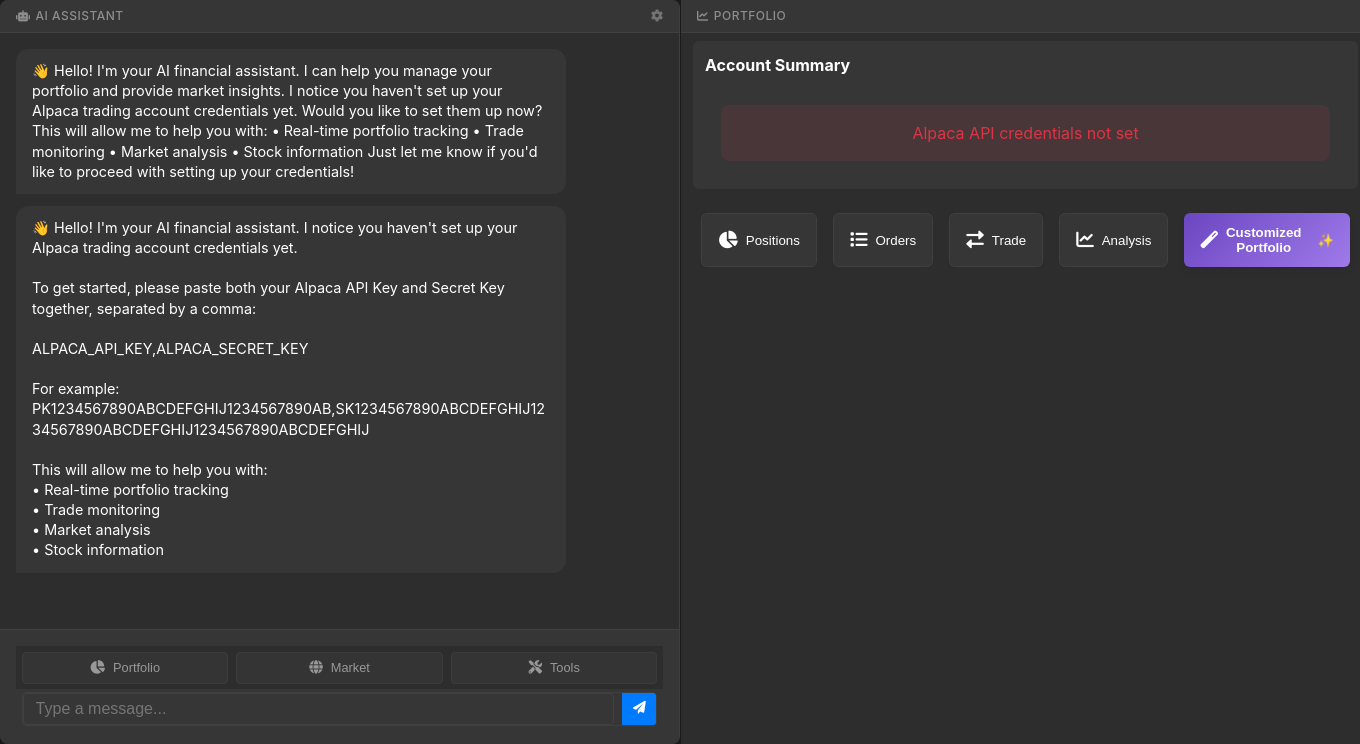
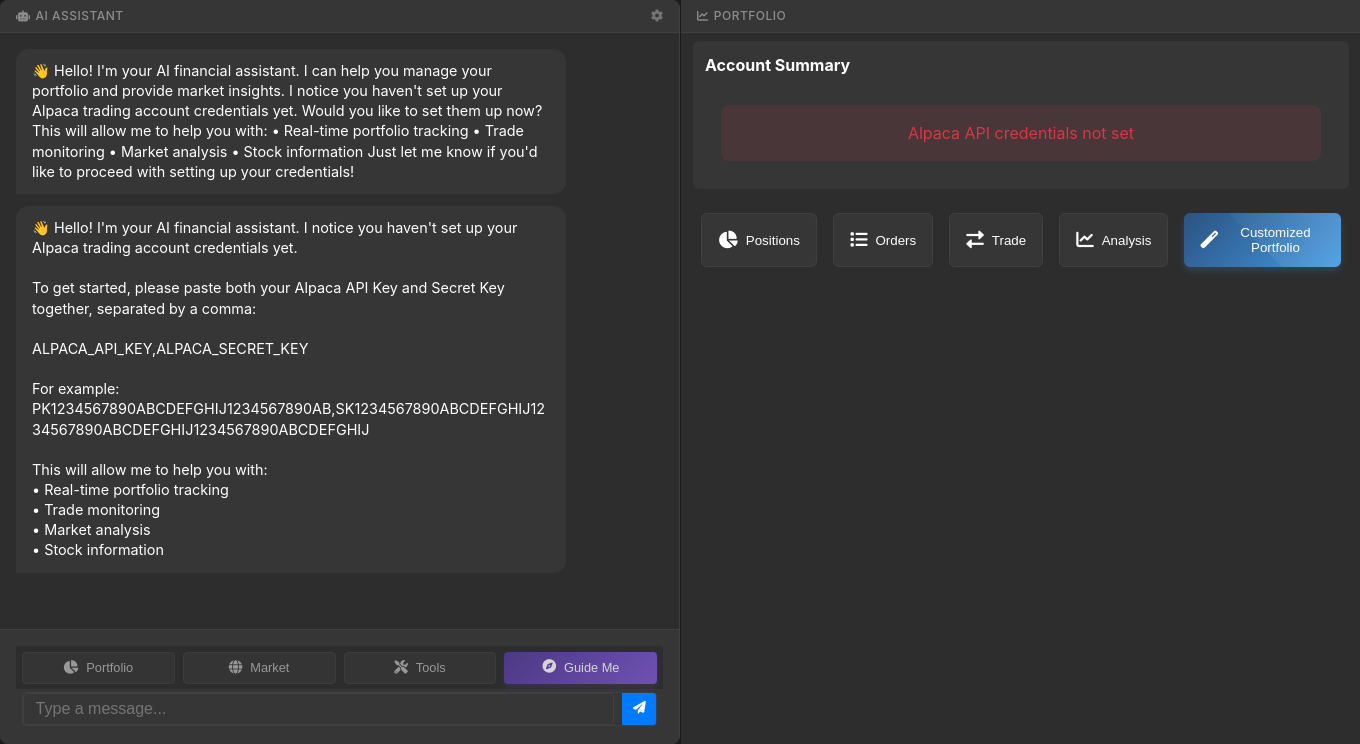
Before and after one commit to vdk888/Bubble-3, a Flask app: page /dashboard in a window 1360 px wide. Shown: the part 56-800 px from the top of the page. Run offline with Flask 3, Linux system fonts and the light colour scheme; the visitor is signed in with stand-in values (Sample User, id 1).

Commit message:
special buttons

```diff
--- a/static/css/dashboard.css
+++ b/static/css/dashboard.css
@@ -366,46 +366,146 @@
 
 /* Customized Portfolio Button */
 .tool-button.premium {
-    background: linear-gradient(135deg, #6b46c1 0%, #9f7aea 100%);
+    background: linear-gradient(135deg, #2c5282 0%, #4299e1 100%);
     border: none;
     color: white;
-    font-weight: 600;
-    box-shadow: 0 4px 6px rgba(50, 50, 93, 0.11), 0 1px 3px rgba(0, 0, 0, 0.08);
-    transition: all 0.15s ease;
+    font-weight: 500;
+    box-shadow: 0 4px 6px rgba(66, 153, 225, 0.2);
+    transition: all 0.3s cubic-bezier(0.4, 0, 0.2, 1);
+    position: relative;
+    overflow: hidden;
 }
 
 .tool-button.premium:hover {
-    transform: translateY(-1px);
-    box-shadow: 0 7px 14px rgba(50, 50, 93, 0.1), 0 3px 6px rgba(0, 0, 0, 0.08);
-    background: linear-gradient(135deg, #805ad5 0%, #b794f4 100%);
+    transform: translateY(-2px);
+    box-shadow: 0 8px 15px rgba(66, 153, 225, 0.3);
 }
 
 .tool-button.premium:active {
     transform: translateY(1px);
 }
 
-.tool-button.premium::after {
-    content: "✨";
-    margin-left: 8px;
+.tool-button.premium::before {
+    content: "";
+    position: absolute;
+    top: -50%;
+    left: -50%;
+    width: 200%;
+    height: 200%;
+    background: linear-gradient(
+        45deg,
+        transparent,
+        rgba(255, 255, 255, 0.1),
+        transparent
+    );
+    transform: rotate(45deg);
+    animation: shine 3s infinite;
+}
+
+/* Guide Button Styling */
+.action-category.guide {
+    position: relative;
+}
+
+.guide .category-btn {
+    background: linear-gradient(135deg, #553c9a 0%, #805ad5 100%);
+    border: none;
+    color: white;
+    font-weight: 500;
+    box-shadow: 0 4px 6px rgba(128, 90, 213, 0.2);
+    transition: all 0.3s cubic-bezier(0.4, 0, 0.2, 1);
+    position: relative;
+    overflow: hidden;
+}
+
+.guide .category-btn:hover {
+    transform: translateY(-2px);
+    box-shadow: 0 8px 15px rgba(128, 90, 213, 0.3);
+}
+
+.guide .category-btn:active {
+    transform: translateY(1px);
+}
+
+.guide .category-btn::before {
+    content: "";
+    position: absolute;
+    top: -50%;
+    left: -50%;
+    width: 200%;
+    height: 200%;
+    background: linear-gradient(
+        45deg,
+        transparent,
+        rgba(255, 255, 255, 0.1),
+        transparent
+    );
+    transform: rotate(45deg);
+    animation: pulseShine 4s infinite;
+}
+
+.guide .category-btn i {
+    animation: float 3s ease-in-out infinite;
+}
+
+/* Animations */
+@keyframes shine {
+    0% {
+        left: -50%;
+    }
+    100% {
+        left: 100%;
+    }
+}
+
+@keyframes pulseShine {
+    0% {
+        left: -50%;
+        opacity: 0.8;
+    }
+    50% {
+        opacity: 0.4;
+    }
+    100% {
+        left: 100%;
+        opacity: 0.8;
+    }
+}
+
+@keyframes float {
+    0% {
+        transform: translateY(0px);
+    }
+    50% {
+        transform: translateY(-3px);
+    }
+    100% {
+        transform: translateY(0px);
+    }
 }
 
 /* Coming Soon Message */
 .coming-soon-message {
     text-align: center;
-    padding: 2rem;
-    background: rgba(107, 70, 193, 0.1);
-    border-radius: 8px;
-    margin: 1rem;
+    padding: 2.5rem;
+    background: linear-gradient(135deg, rgba(44, 82, 130, 0.05) 0%, rgba(66, 153, 225, 0.05) 100%);
+    border-radius: 12px;
+    margin: 1.5rem;
+    border: 1px solid rgba(66, 153, 225, 0.1);
+    box-shadow: 0 4px 6px rgba(66, 153, 225, 0.05);
 }
 
 .coming-soon-message h3 {
-    color: #9f7aea;
-    font-size: 1.5rem;
-    margin-bottom: 1rem;
+    color: #4299e1;
+    font-size: 1.75rem;
+    margin-bottom: 1.25rem;
+    font-weight: 600;
 }
 
 .coming-soon-message p {
     color: #718096;
     font-size: 1.1rem;
-    line-height: 1.6;
+    line-height: 1.7;
+    max-width: 600px;
+    margin: 0 auto;
 }
--- a/templates/components/chat-panel.html
+++ b/templates/components/chat-panel.html
@@ -64,6 +64,12 @@
                     </button>
                 </div>
             </div>
+            <div class="action-category guide" data-category="guide">
+                <button class="category-btn" data-action="start-guide">
+                    <i class="fas fa-compass"></i>
+                    <span>Guide Me</span>
+                </button>
+            </div>
         </div>
         <div class="input-group">
             <input type="text" class="dark-input" id="chat-input" placeholder="Type a message..." autocomplete="off">
```
